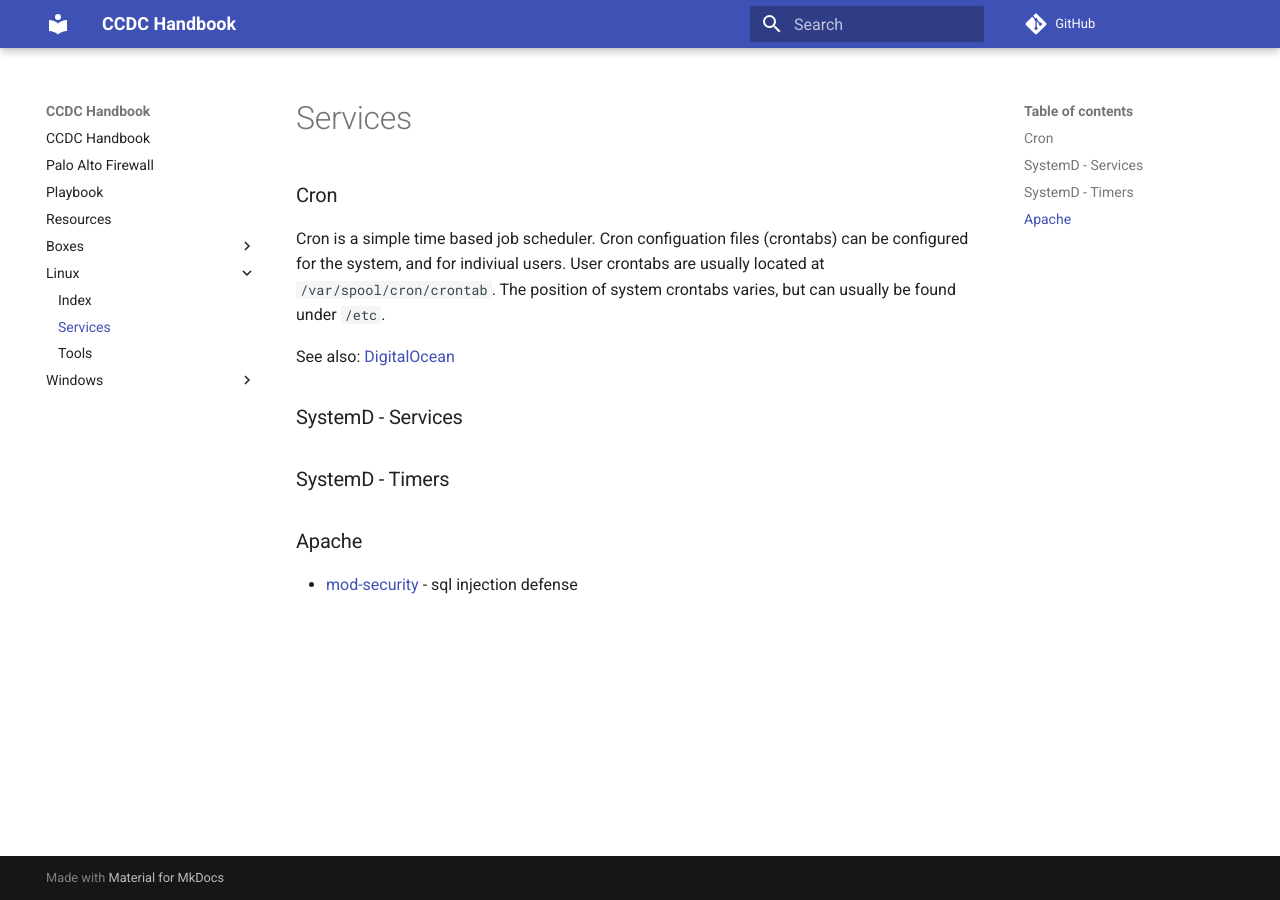
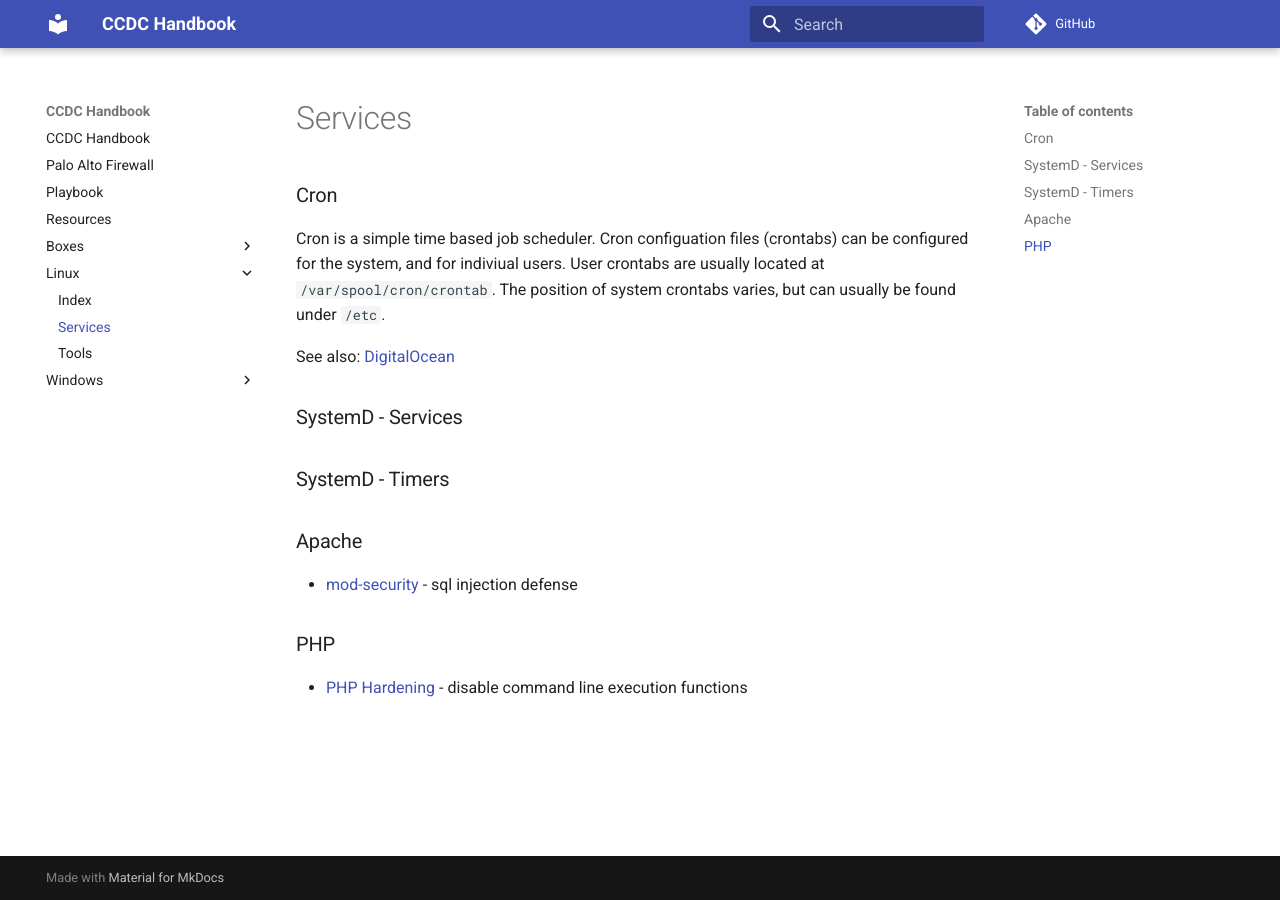
Before and after one commit to ius-csg/ccdc-handbook, an MkDocs documentation site: the page built from docs/Linux/services.md, in a window 1280 px wide. Built offline with MkDocs 1.6.1 and Material for MkDocs 9.7.7, drawn with Linux system fonts in a browser that asks for light colours; comment, search, counter and statistics services are not loaded.

Commit message:
Update services.md

```diff
--- a/docs/Linux/services.md
+++ b/docs/Linux/services.md
@@ -12,3 +12,8 @@ See also: [DigitalOcean](https://www.digitalocean.com/community/tutorials/how-to
 ### Apache
 
 * [mod-security](https://www.digitalocean.com/community/tutorials/how-to-set-up-mod_security-with-apache-on-debian-ubuntu) - sql injection defense
+
+
+### PHP
+
+* [PHP Hardening](https://www.owasp.org/index.php/PHP_Configuration_Cheat_Sheet) - disable command line execution functions
```
